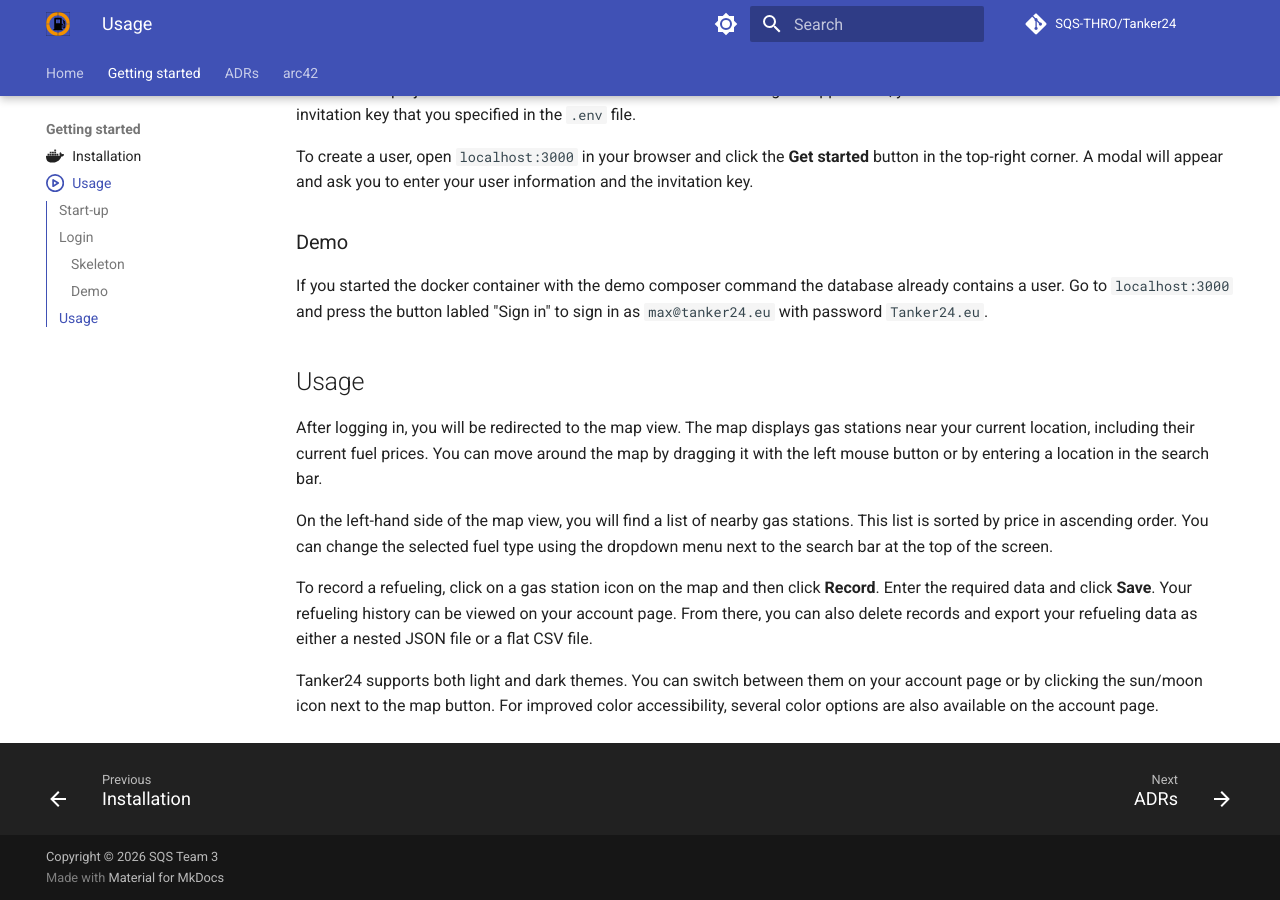
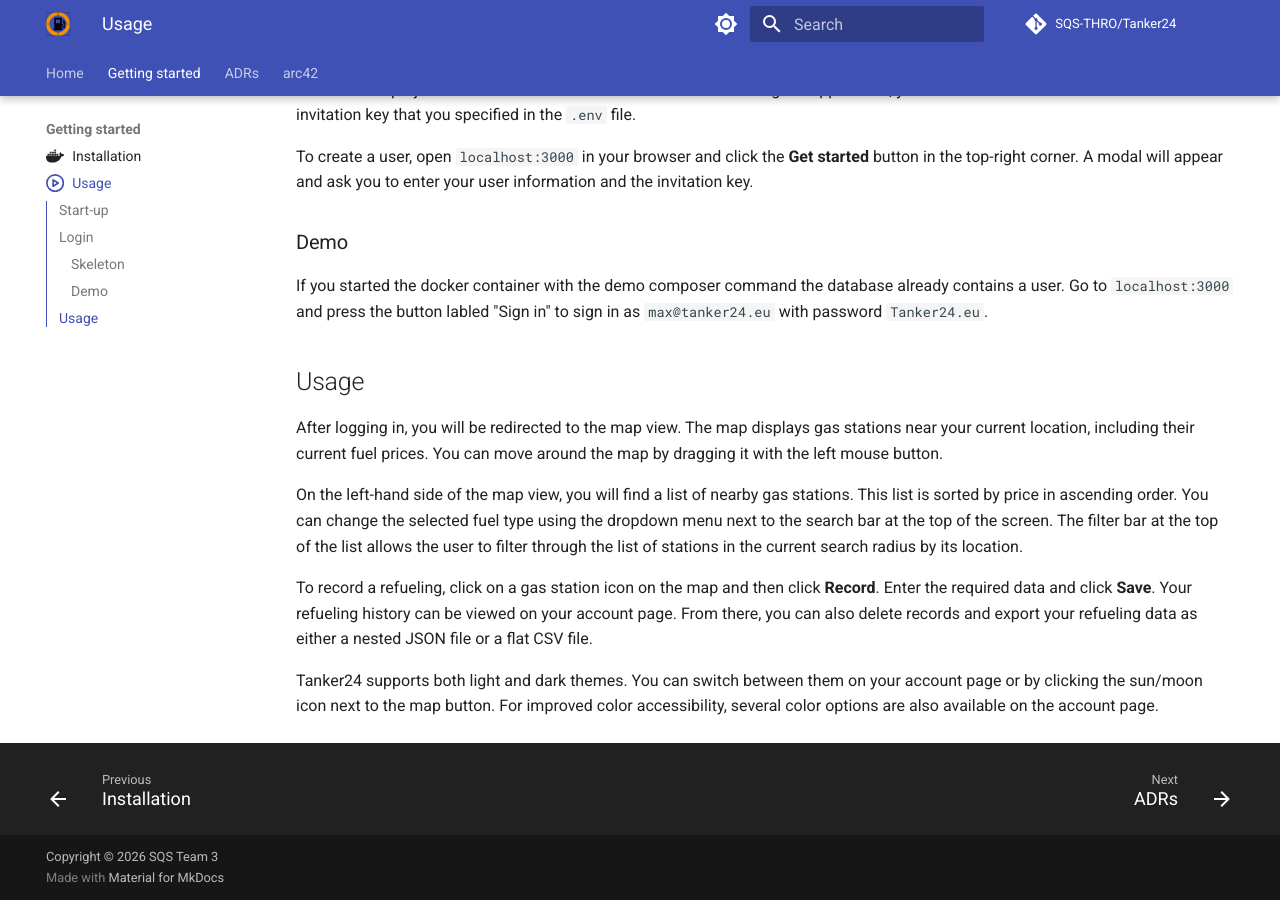
Before and after one commit to SQS-THRO/Tanker24, an MkDocs documentation site: the page built from docs/usage.md, in a window 1280 px wide and 900 px high, scrolled down 507 px. Built offline with MkDocs 1.6.1 and Material for MkDocs 9.7.7, drawn with Linux system fonts in a browser that asks for light colours; comment, search, counter and statistics services are not loaded.

Commit message:
#225 updated usage guide

```diff
--- a/docs/usage.md
+++ b/docs/usage.md
@@ -20,9 +20,9 @@
 
 ## Usage
 
-After logging in, you will be redirected to the map view. The map displays gas stations near your current location, including their current fuel prices. You can move around the map by dragging it with the left mouse button or by entering a location in the search bar.
+After logging in, you will be redirected to the map view. The map displays gas stations near your current location, including their current fuel prices. You can move around the map by dragging it with the left mouse button.
 
-On the left-hand side of the map view, you will find a list of nearby gas stations. This list is sorted by price in ascending order. You can change the selected fuel type using the dropdown menu next to the search bar at the top of the screen.
+On the left-hand side of the map view, you will find a list of nearby gas stations. This list is sorted by price in ascending order. You can change the selected fuel type using the dropdown menu next to the search bar at the top of the screen. The filter bar at the top of the list allows the user to filter through the list of stations in the current search radius by its location.
 
 To record a refueling, click on a gas station icon on the map and then click **Record**. Enter the required data and click **Save**. Your refueling history can be viewed on your account page. From there, you can also delete records and export your refueling data as either a nested JSON file or a flat CSV file.
 
```
